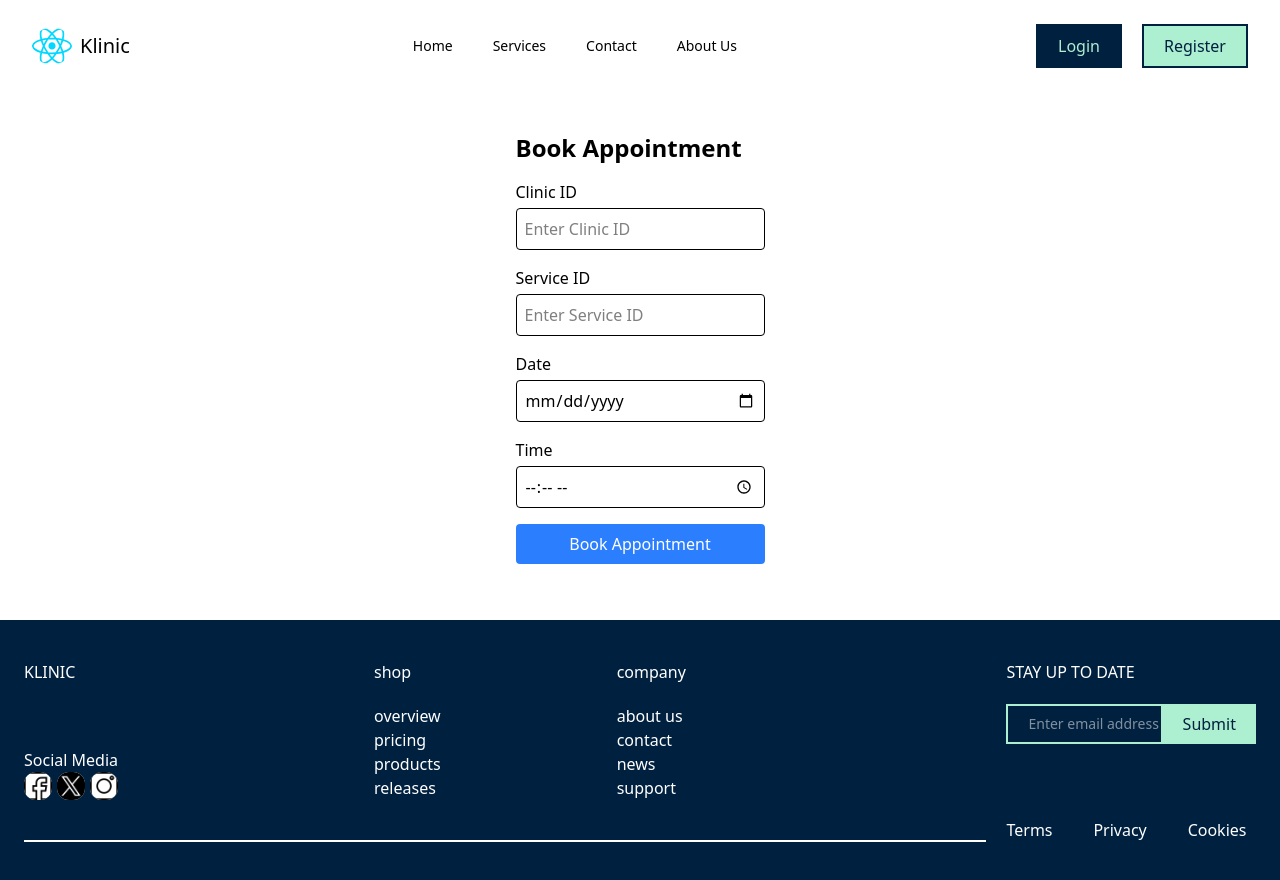
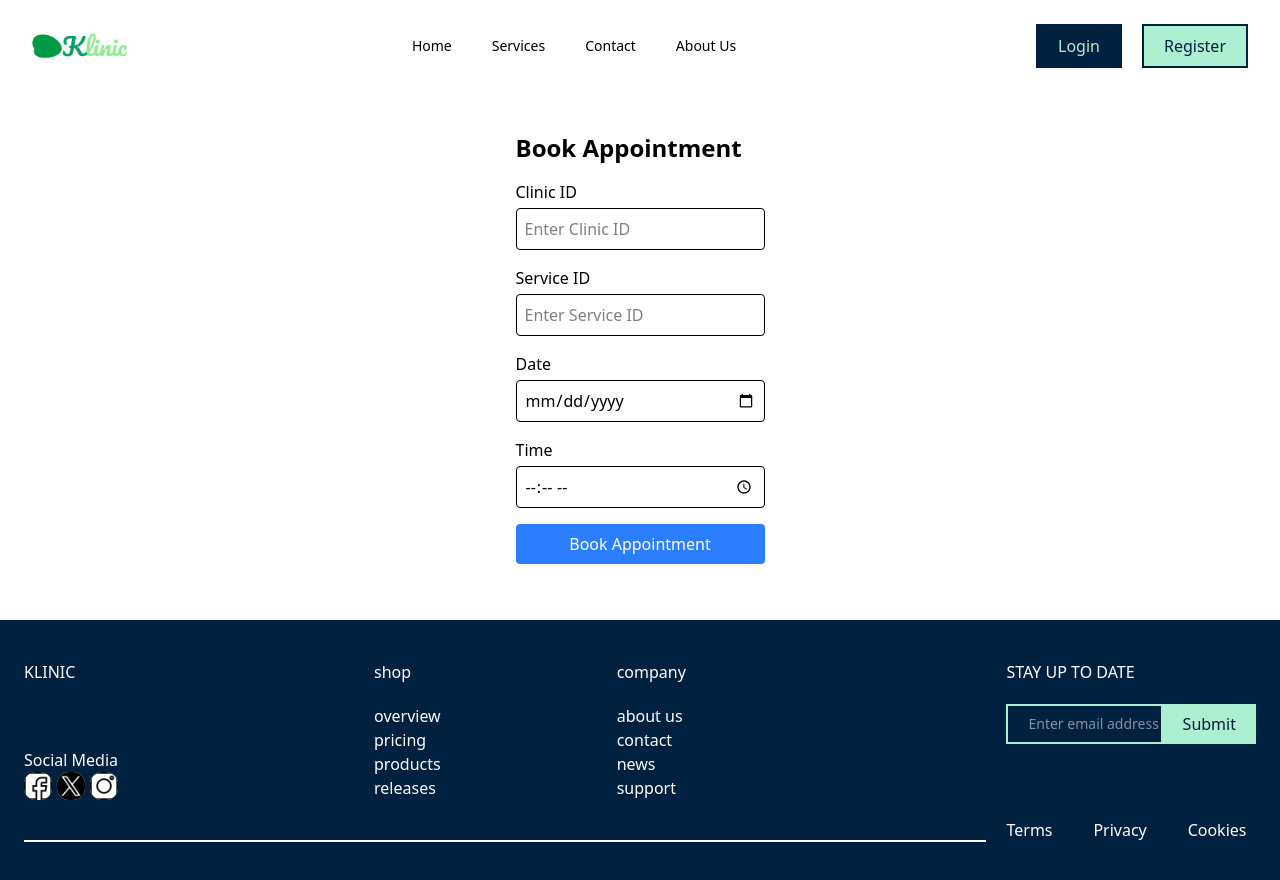
Before and after one commit to Femosky/clinic-booking-system, a React (Vite) app: page /test in a window 1280 px wide. Built offline with nearby package versions, Linux system fonts and the light colour scheme; no server answers.

Commit message:
Logo updated

```diff
--- a/index.html
+++ b/index.html
@@ -2,7 +2,7 @@
 <html lang="en">
     <head>
         <meta charset="UTF-8" />
-        <link rel="icon" type="image/svg+xml" href="/vite.svg" />
+        <link rel="icon" type="image/svg+xml" href="./src/assets/logo.png" />
         <meta name="viewport" content="width=device-width, initial-scale=1.0" />
         <title>Clinic Booking System</title>
     </head>
--- a/src/App.jsx
+++ b/src/App.jsx
@@ -1,4 +1,4 @@
-// import reactLogo from './assets/react.svg'
+// import reactLogo from './assets/logo.png'
 import { Route, Routes } from 'react-router-dom';
 import './App.css';
 import { Dashboard } from './pages/Dashboard';
--- a/src/components/LogoLoadingScreen.jsx
+++ b/src/components/LogoLoadingScreen.jsx
@@ -1,4 +1,4 @@
-import logo from '../assets/react.svg';
+import logo from '../assets/logo.png';
 
 export function LogoLoadingScreen() {
     return (
--- a/src/firebase/firebase.js
+++ b/src/firebase/firebase.js
@@ -1,20 +1,21 @@
 // Import the functions you need from the SDKs you need
-import { initializeApp } from "firebase/app";
-import { getAnalytics } from "firebase/analytics";
-import { getAuth, GoogleAuthProvider } from "firebase/auth";
+import { initializeApp } from 'firebase/app';
+import { getAnalytics } from 'firebase/analytics';
+import { getAuth, GoogleAuthProvider } from 'firebase/auth';
 // TODO: Add SDKs for Firebase products that you want to use
 // https://firebase.google.com/docs/web/setup#available-libraries
 
 // Your web app's Firebase configuration
 // For Firebase JS SDK v7.20.0 and later, measurementId is optional
 const firebaseConfig = {
-  apiKey: "AIzaSyDlSqC_wfyXUxfJb_4UPOPNIX3omKMS8sE",
-  authDomain: "capstone-clinic-booking.firebaseapp.com",
-  projectId: "capstone-clinic-booking",
-  storageBucket: "capstone-clinic-booking.firebasestorage.app",
-  messagingSenderId: "1089497421638",
-  appId: "1:1089497421638:web:e015013f28fdf0379c3747",
-  measurementId: "G-2PYLK688PK"
+    apiKey: 'AIzaSyDlSqC_wfyXUxfJb_4UPOPNIX3omKMS8sE',
+    authDomain: 'capstone-clinic-booking.firebaseapp.com',
+    // authDomain: 'clinic-booking-system-hazel.vercel.app/',
+    projectId: 'capstone-clinic-booking',
+    storageBucket: 'capstone-clinic-booking.firebasestorage.app',
+    messagingSenderId: '1089497421638',
+    appId: '1:1089497421638:web:e015013f28fdf0379c3747',
+    measurementId: 'G-2PYLK688PK',
 };
 
 // Initialize Firebase
--- a/src/layouts/Navbar.jsx
+++ b/src/layouts/Navbar.jsx
@@ -1,7 +1,7 @@
 import { useState, useEffect } from 'react';
 import { useLocation, useNavigate } from 'react-router-dom';
 import { Link } from 'react-router-dom';
-import logo from '../assets/react.svg';
+import logo from '../assets/logo.png';
 import { Menu, ShoppingCartIcon, X } from 'lucide-react';
 import { Button } from '../components/Button';
 import {
@@ -215,8 +215,8 @@ function LogoSection() {
     return (
         <Link to="/">
             <div className="flex items-center gap-2">
-                <img src={logo} className="w-10 rounded-full" alt="logo" />
-                <h1 className="text-xl">{APP_NAME}</h1>
+                <img src={logo} className="w-[6rem] rounded-full" alt="logo" />
+                {/* <h1 className="text-xl">{APP_NAME}</h1> */}
             </div>
         </Link>
     );
```
Also changed, not shown: src/assets/logo.png (added).
